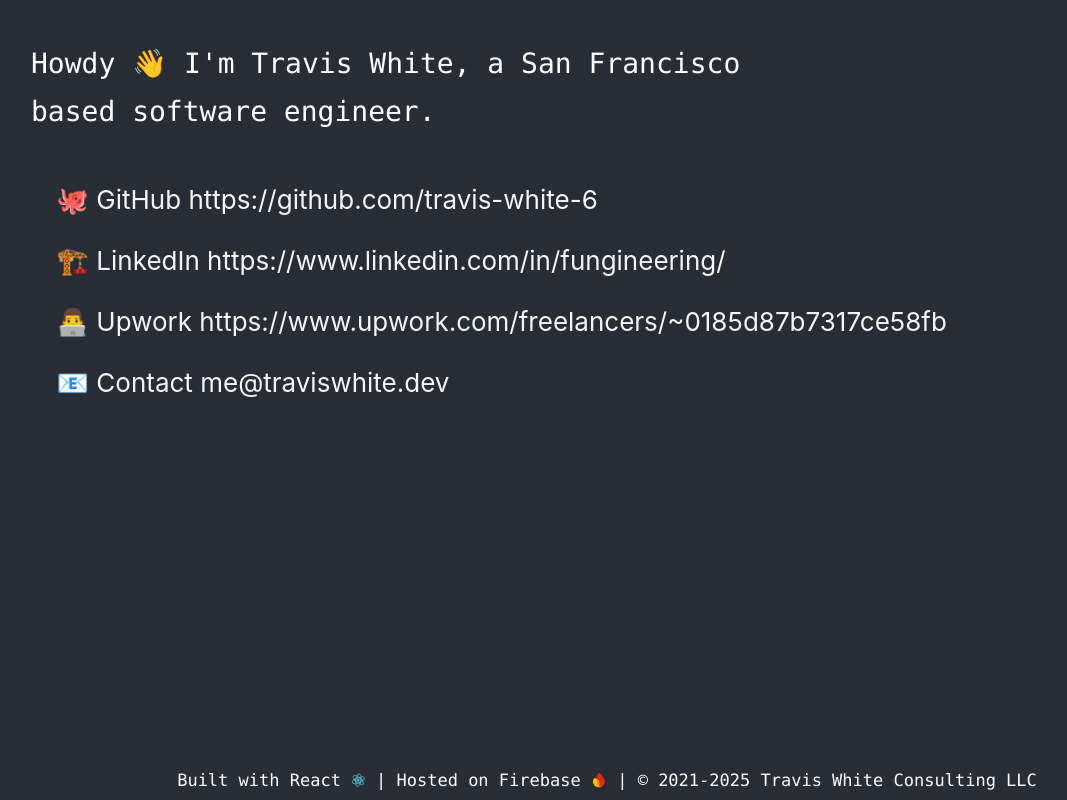
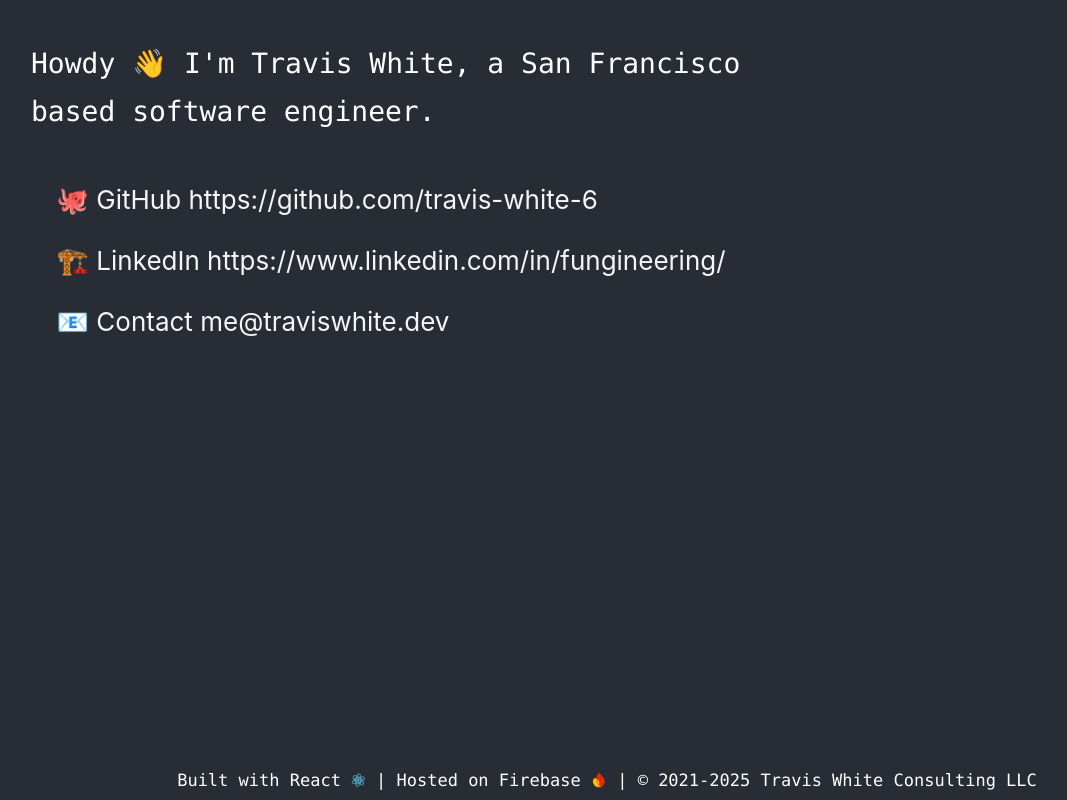
Before and after one commit to travis-white-6/Personal-Website, a React (Create React App) app: page / in a window 1280 px wide. Shown: the whole page, without its empty margins (33-1100 px from the left). Built offline with nearby package versions, Linux system fonts and the light colour scheme.

Commit message:
fix: remove upwork

```diff
--- a/src/App.jsx
+++ b/src/App.jsx
@@ -7,7 +7,6 @@
 
 const github = '🐙 GitHub https://github.com/travis-white-6';
 const linkedin = '🏗️ LinkedIn https://www.linkedin.com/in/fungineering/';
-const upwork = "👨‍💻 Upwork https://www.upwork.com/freelancers/~0185d87b7317ce58fb";
 const email = '📧 Contact me@traviswhite.dev';
 
 const speed = 50;
@@ -89,8 +88,6 @@
           <br/>
           <TypeWriter className="secondary-typing-text" text={linkedin} isMobile={isMobile} />
           <br/>
-          <TypeWriter className="secondary-typing-text" text={upwork} isMobile={isMobile} />
-          <br/>
           <TypeWriter className="secondary-typing-text" text={email} isMobile={isMobile} />
         </div>
         <div className='footer'>
```
